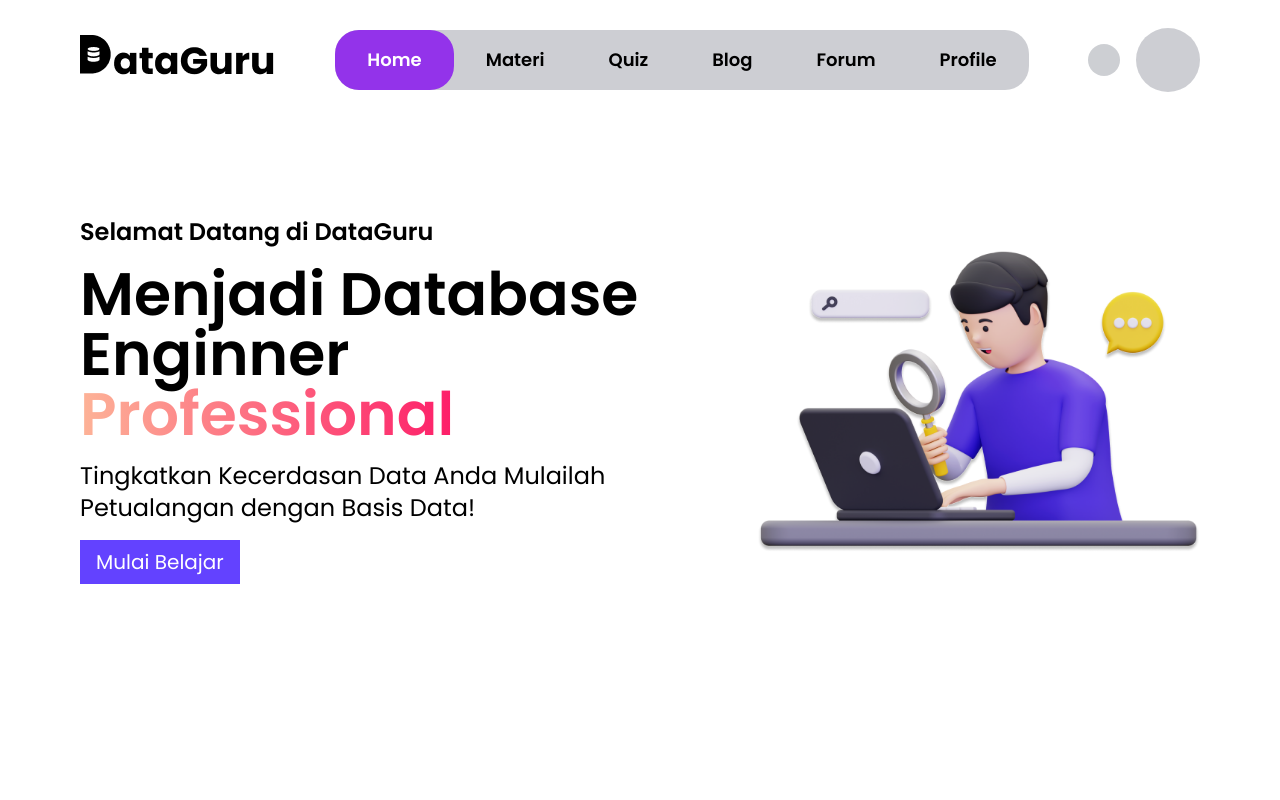
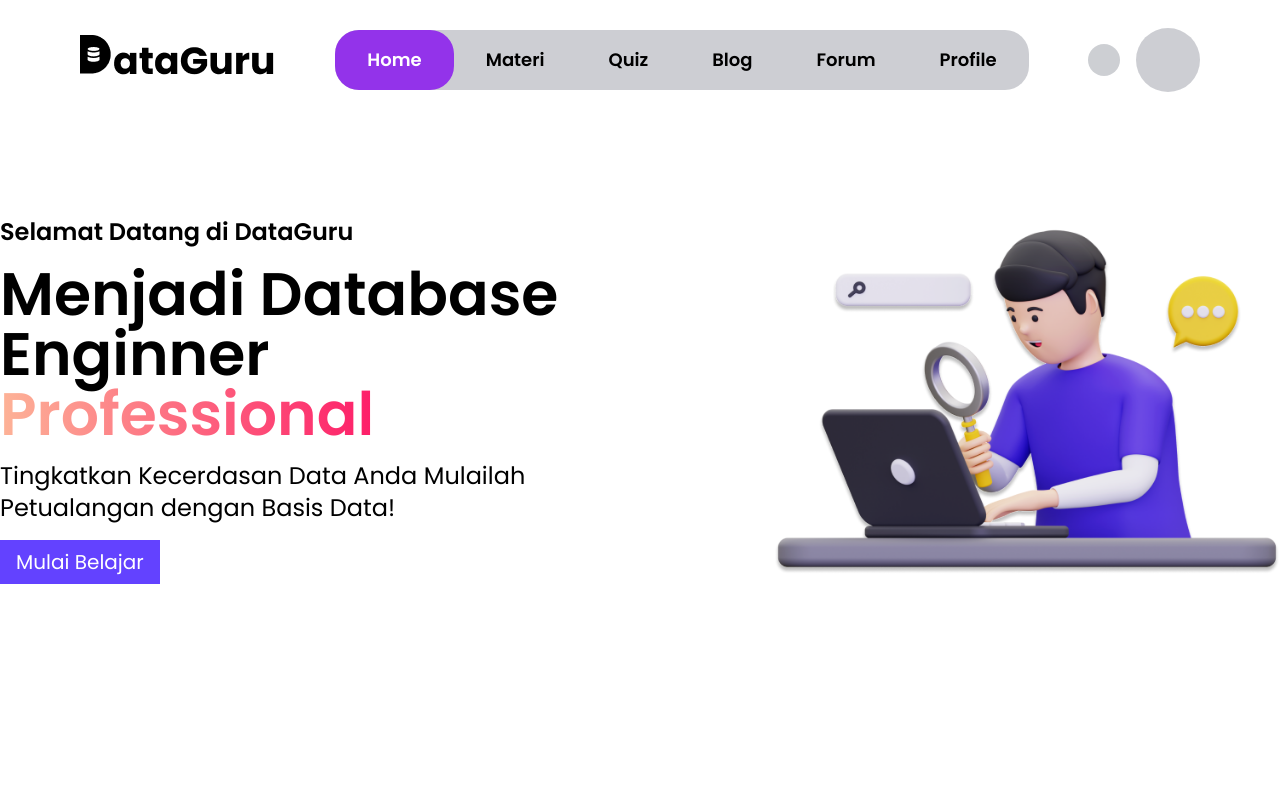
Before and after one commit to anantariskys/DataGuru, a SvelteKit app: page / in a window 1280 px wide. Shown: the top 800 px of the page. Built offline with nearby package versions, Linux system fonts and the light colour scheme.

Commit message:
chore: update +layout.svelte

```diff
--- a/src/routes/+layout.svelte
+++ b/src/routes/+layout.svelte
@@ -1,12 +1,15 @@
 <script>
     import "../app.css";
+  import Footer from "../components/Footer.svelte";
   import Navbar from "../components/Navbar.svelte";
   </script>
 
 <div>
     <Navbar/>
-    <main class="container">
+    <main class="">
         <slot />
     </main>
+    <Footer/>
+
 
 </div>
```
